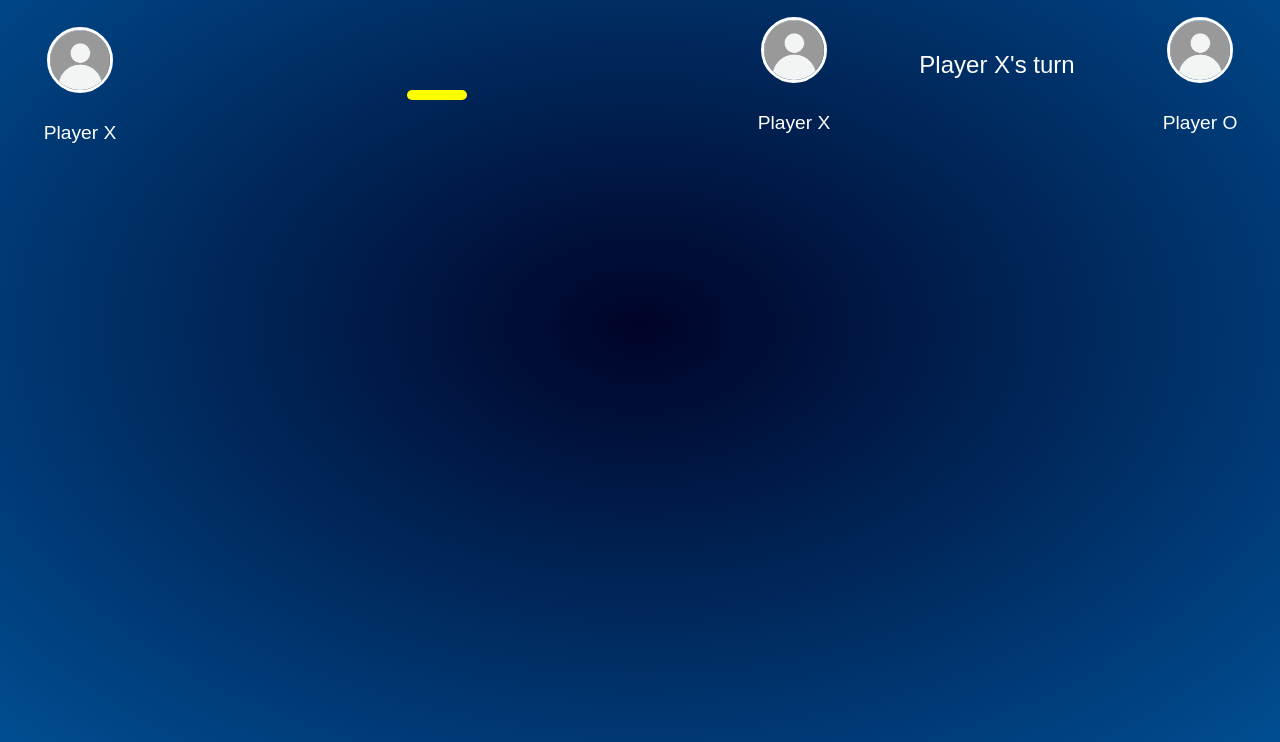
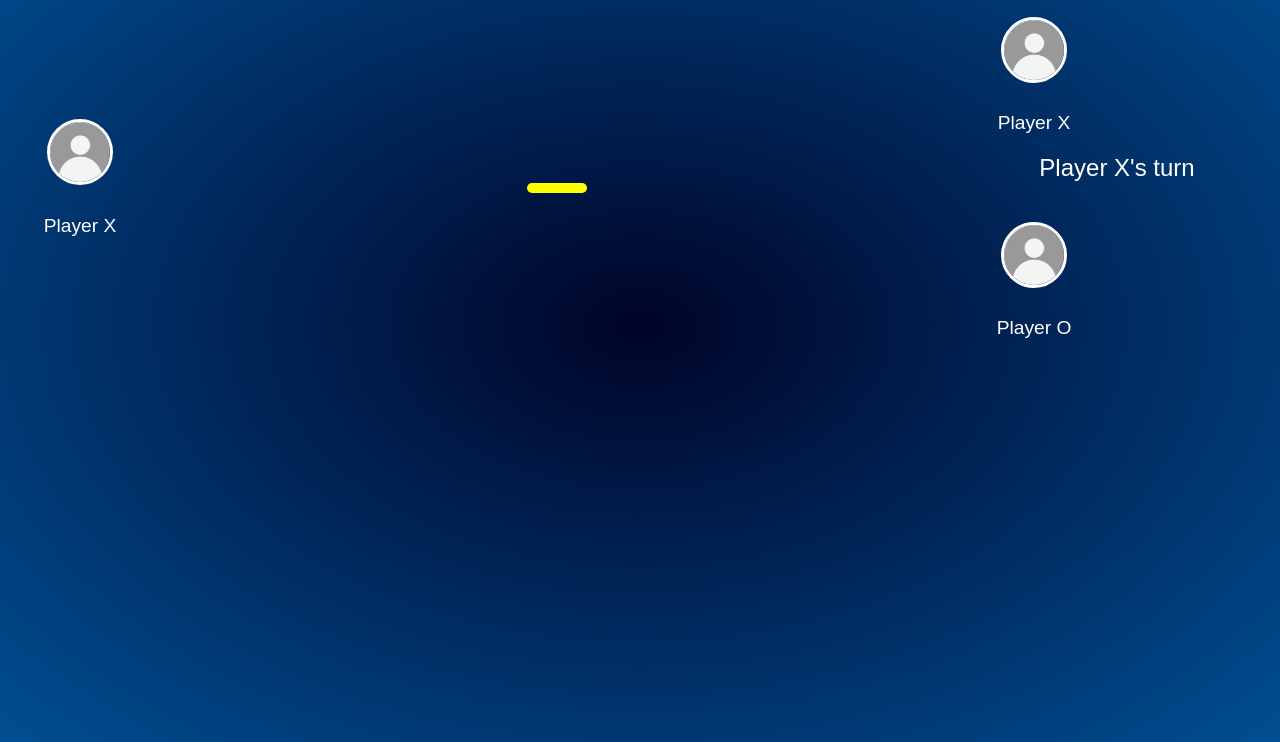
Before and after one commit to Ruchitha-16/tic-tac-toe-game, a plain HTML site: page index.html in a window 1280 px wide. Shown: the part 90-832 px from the top of the page. Drawn offline with Linux system fonts and the light colour scheme.

Commit message:
Update style.css

```diff
--- a/style.css
+++ b/style.css
@@ -39,20 +39,6 @@ body {
     border-radius: 15px;
     box-shadow: 0 0 8px cyan;
   }
-  .game-area {
-  display: flex;
-  justify-content: space-around;
-  align-items: center;
-  margin-bottom: 20px;
-  flex-wrap: wrap;
-}
-
-.player-left, .player-right {
-  display: flex;
-  flex-direction: column;
-  align-items: center;
-}
-
   .container {
     text-align: center;
     margin-top: 20px;
```
